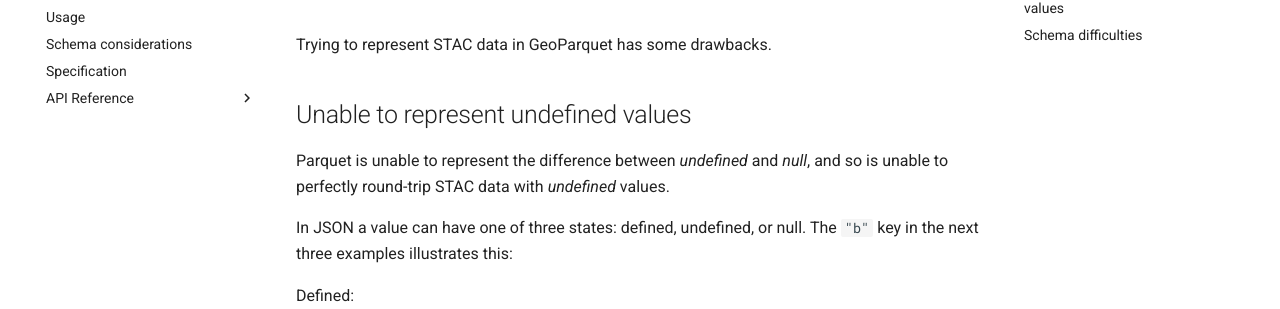
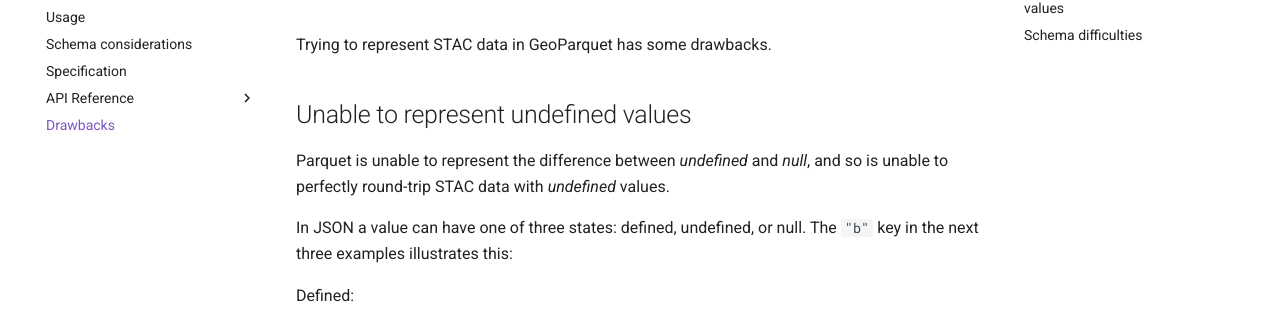
Before and after one commit to stac-utils/stac-geoparquet, an MkDocs documentation site: the page built from docs/drawbacks.md, in a window 1280 px wide. Shown: the part 148-457 px from the top of the page. Built offline with MkDocs 1.6.1 and Material for MkDocs 9.7.7, drawn with Linux system fonts in a browser that asks for light colours; comment, search, counter and statistics services are not loaded; the version menu is left out.

Commit message:
drawbacks toc

```diff
--- a/mkdocs.yml
+++ b/mkdocs.yml
@@ -23,6 +23,7 @@
       - api/arrow.md
       - Legacy: api/legacy.md
       # - api/pgstac.md
+  - drawbacks.md
 
 watch:
   - stac_geoparquet
```
